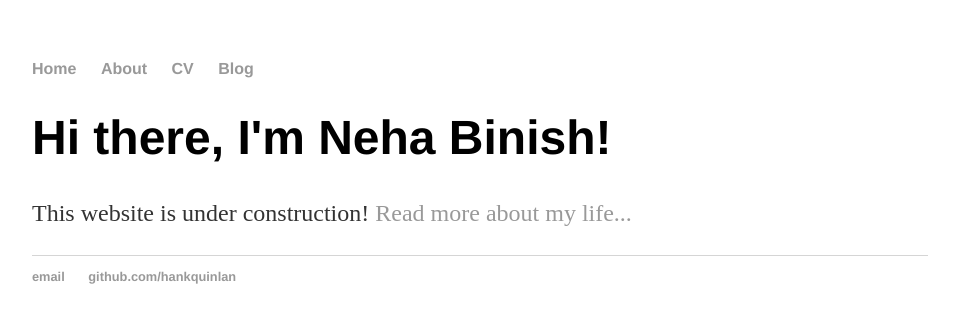
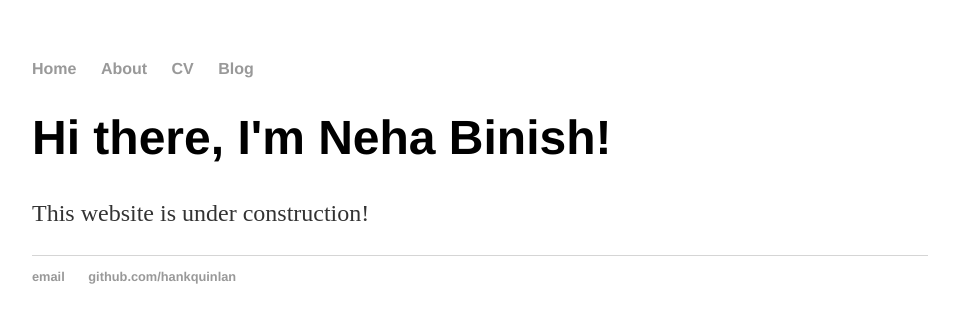
Before and after one commit to nehabinish/nehabinish.github.io, a Jekyll site: the page built from index.html, in a window 1280 px wide. Shown: the top 323 px of the page, without its empty margins (160-1119 px from the left). Built offline with Jekyll 4.4.1, drawn with Linux system fonts in a browser that asks for light colours; the list of posts is cut into pages by our own code.

Commit message:
Update index.html

```diff
--- a/index.html
+++ b/index.html
@@ -4,5 +4,5 @@ title: Neha Binish
 ---
 <div class="blurb">
 	<h1>Hi there, I'm Neha Binish!</h1>
-	<p>This website is under construction! <a href="/about">Read more about my life...</a></p>
+	<p>This website is under construction! </p>
 </div><!-- /.blurb -->
```
